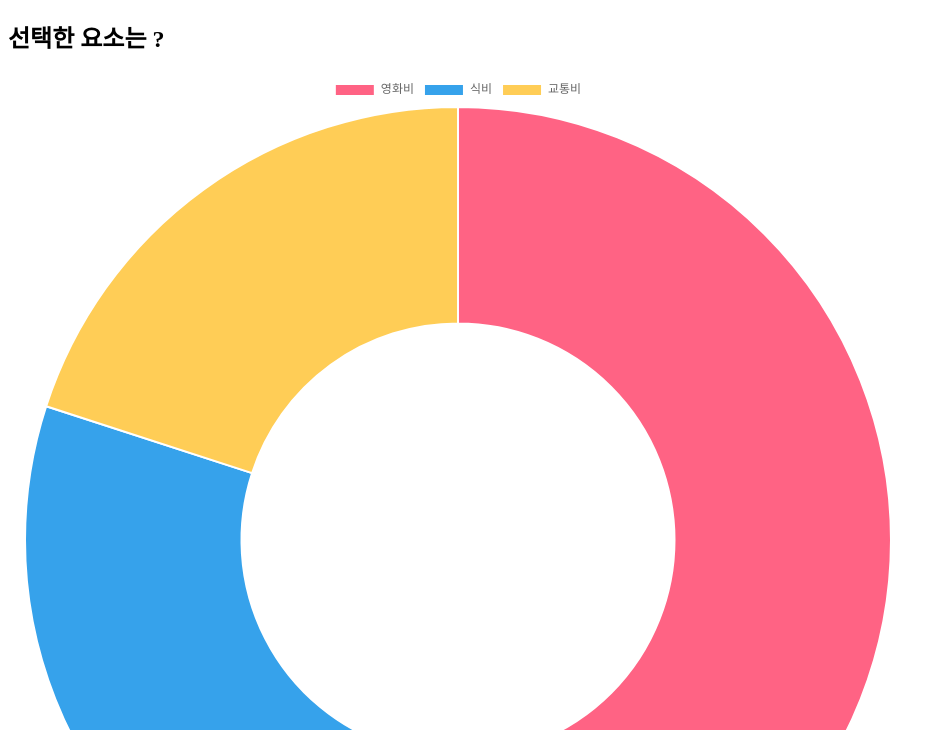
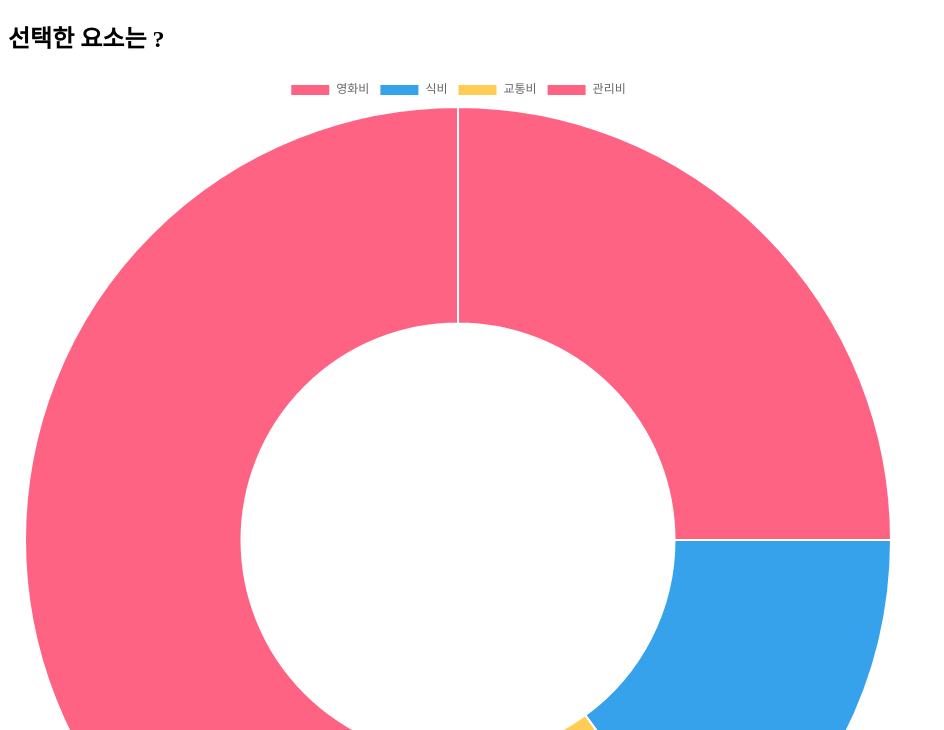
Before and after one commit to tjdans345/soda_project, a plain HTML site: page pages/domain/test_library/chart.html in a window 1280 px wide. Shown: the part 70-800 px from the top of the page, without its empty margins (0-944 px from the left). Drawn offline with nearby package versions, Linux system fonts and the light colour scheme.

Commit message:
차트 js 테스트중

```diff
--- a/pages/domain/test_library/chart.html
+++ b/pages/domain/test_library/chart.html
@@ -32,6 +32,10 @@
         {
           name: "교통비",
           price: 20000,
+        },
+        {
+          name: "관리비",
+          price: 100000,
         },
       ];
       let nameList = obj.map((e) => e.name);
```
